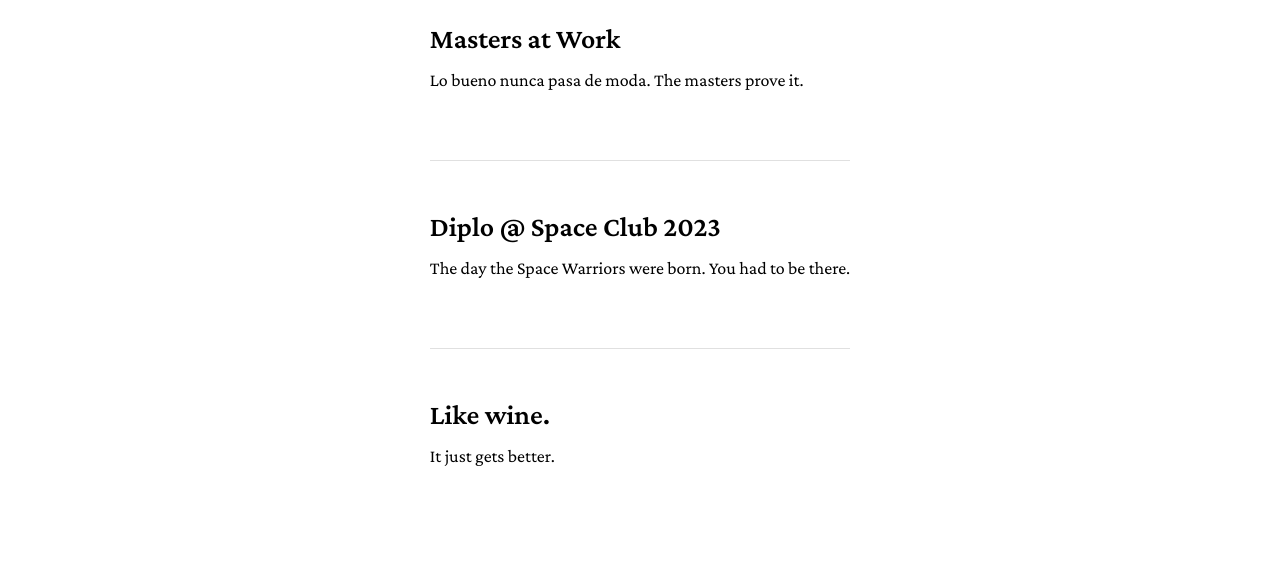
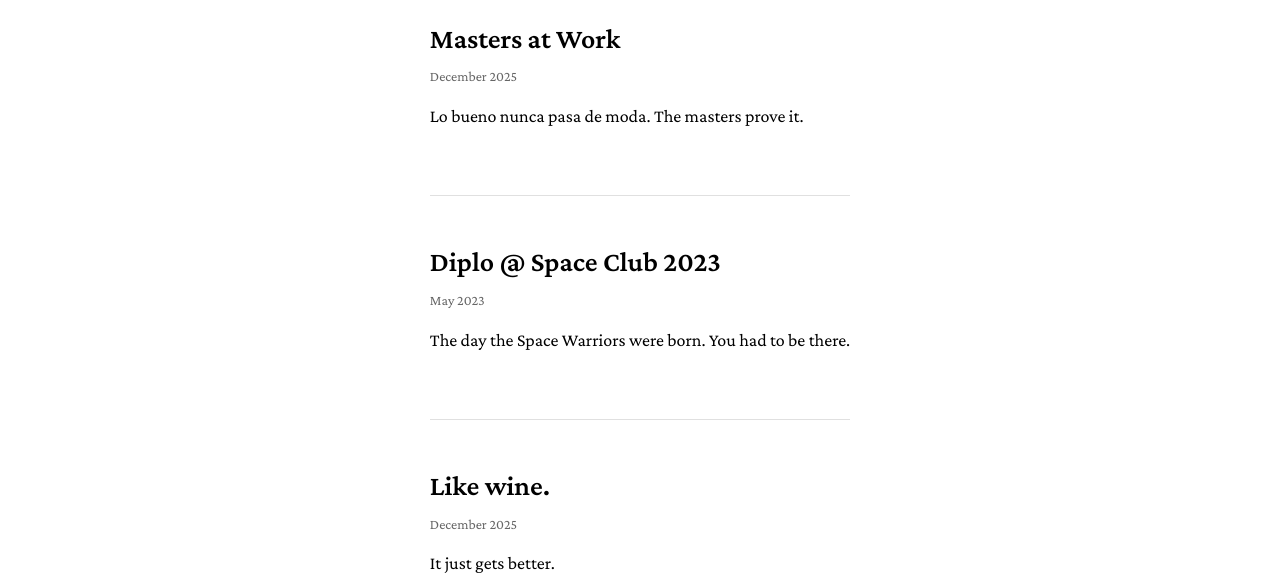
Before and after one commit to waltersarmiento/wolts_website, a plain HTML site: page taste.html in a window 1280 px wide. Shown: the part 216-800 px from the top of the page. Drawn offline with nearby package versions, Linux system fonts and the light colour scheme.

Commit message:
added a date below the title on the taste tab.

```diff
--- a/css/style.css
+++ b/css/style.css
@@ -144,6 +144,17 @@ footer p {
     margin: 0;
 }
 
+/* Force left alignment for all content */
+main section {
+    text-align: left;
+}
+
+main section h1,
+main section h2,
+main section p {
+    text-align: left;
+}
+
 @media (max-width: 768px) {
     body {
         padding: 0 40px;
--- a/taste.html
+++ b/taste.html
@@ -29,16 +29,19 @@
 
             <article class="essay-preview">
                 <h2><a href="https://open.spotify.com/playlist/605Z5T8Tl6ImKDmNSg0hGy?si=0a4551b0cb9b4f9c" target="_blank">Masters at Work</a></h2>
+                <p class="meta">December 2025</p>
                 <p>Lo bueno nunca pasa de moda. The masters prove it.</p>
             </article>
 
             <article class="essay-preview">
                 <h2><a href="https://www.youtube.com/watch?v=z_r3lkUKvF0" target="_blank">Diplo @ Space Club 2023</a></h2>
+                <p class="meta">May 2023</p>
                 <p>The day the Space Warriors were born. You had to be there.</p>
             </article>
 
             <article class="essay-preview">
                 <h2><a href="https://www.youtube.com/watch?v=vy-k0FopsmY&list=RDvy-k0FopsmY&start_radio=1" target="_blank">Like wine.</a></h2>
+                <p class="meta">December 2025</p>
                 <p>It just gets better.</p>
             </article>
         </section>
```
